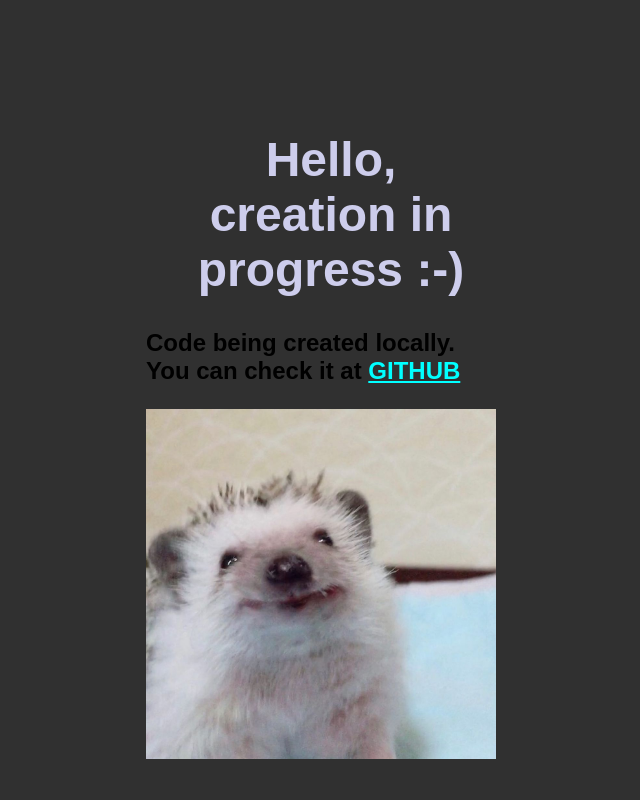
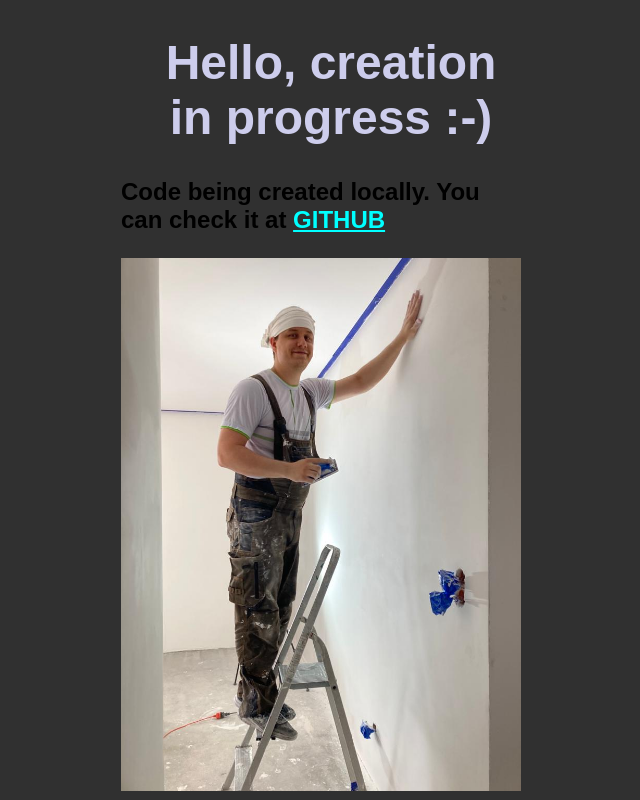
Before and after one commit to Hamster-Inside/ReDesignIT_PL, a Django app: page / in a window 1280 px wide. Shown: the whole page, without its empty margins (319-959 px from the left). Run offline with Django 4.2, Linux system fonts and the light colour scheme.

Commit message:
renovation site

```diff
--- a/apps/home/templates/index.html
+++ b/apps/home/templates/index.html
@@ -19,7 +19,7 @@
           ></b
         >
       </p>
-      <img src="{% static '/images/hedgehog.jpg' %}" class="hedgehog_in_progress" />
+      <img src="{% static '/images/website_renovation.jpg' %}" class="hedgehog_in_progress" />
     </div>
   </body>
 </html>
--- a/static/css/mystyle.css
+++ b/static/css/mystyle.css
@@ -21,13 +21,13 @@ h1 {
   font-family: arial;
   font-size: 24px;
   margin: 25px;
-  width: 350px;
-  height: 600px;
+  width: 400px;
+  height: auto;
   justify-content: center;
   align-items: center;
 }
 
 .hedgehog_in_progress {
-  width: 350px;
-  height: 350px;
+  width: 400px;
+  height: auto;
 }
```
Also changed, not shown: static/images/hedgehog.jpg (deleted), static/images/website_renovation.jpg (added).
